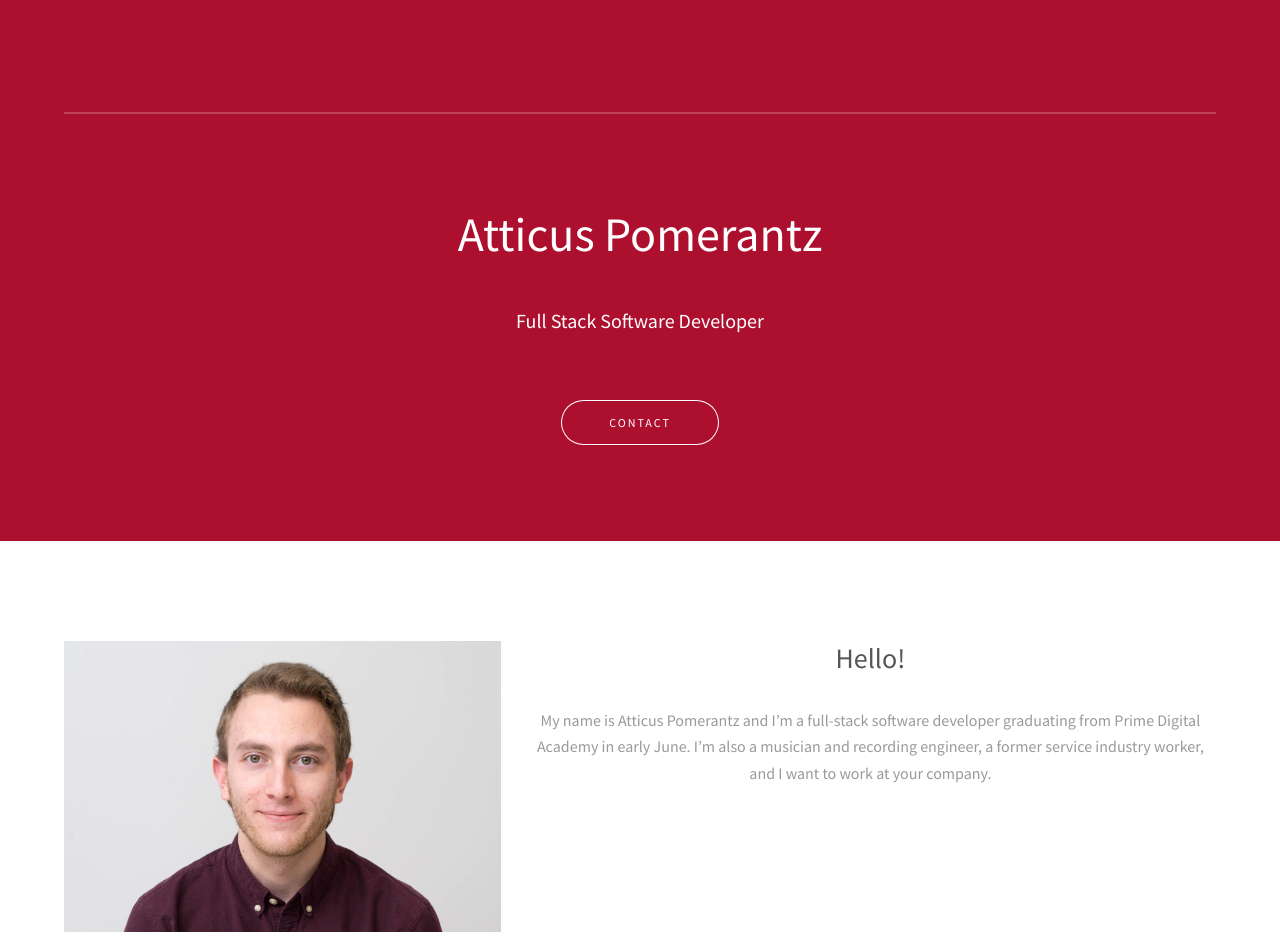
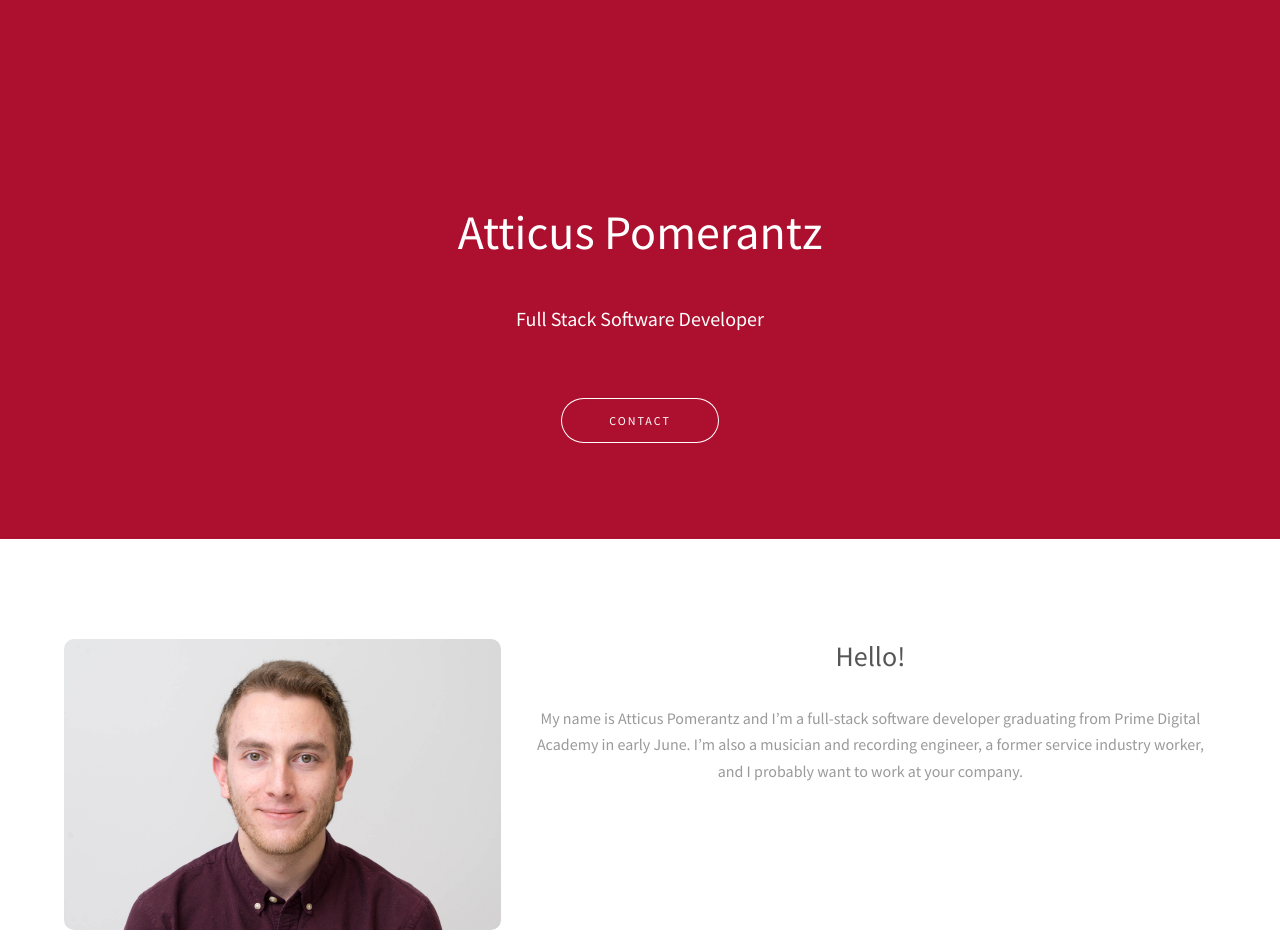
Before and after one commit to rapomerantz/personal_website_draft, a plain HTML site: page index.html in a window 1280 px wide. Shown: the top 952 px of the page. Drawn offline with Linux system fonts and the light colour scheme.

Commit message:
commit 9pm

```diff
--- a/assets/css/main.css
+++ b/assets/css/main.css
@@ -2223,10 +2223,13 @@
 
 		.image.left, .image.right {
 			max-width: 40%;
+			border-radius: 100px;
 		}
 
 			.image.left img, .image.right img {
 				width: 100%;
+				border-radius: 10px;
+
 			}
 
 		.image.round img {
@@ -2937,10 +2940,10 @@
 		}
 
 		#banner .inner {
-			border-top: 2px solid rgba(255, 255, 255, 0.2);
+			/* border-top: 2px solid rgba(255, 255, 255, 0.2); */
 			position: relative;
 			z-index: 10005;
-			padding-top: 8em;
+			/* padding-top: 8em; */
 		}
 
 		#banner h1 {
--- a/index.html
+++ b/index.html
@@ -76,7 +76,7 @@
 							<p>My name is Atticus Pomerantz and I’m a full-stack software developer
 								graduating from Prime Digital Academy in early June.
 								I’m also a musician and recording engineer,
-								a former service industry worker, and I want to work at your company.</p>
+								a former service industry worker, and I probably want to work at your company.</p>
 							<footer>
 								<a href="#" class="button">Learn More</a>
 							</footer>
@@ -104,7 +104,7 @@
 
 					<!-- <h3>Get in touch</h3> -->
 
-					<!-- <form action="#" method="post">
+					<form action="#" method="post">
 
 						<div class="field half first">
 							<label for="name">Name</label>
@@ -121,7 +121,7 @@
 						<ul class="actions">
 							<li><input value="Send Message" class="button alt" type="submit"></li>
 						</ul>
-					</form> -->
+					</form>
 
 					<div class="copyright">
 						&copy; Atticus Pomerantz <br/> Design: <a href="https://templated.co">TEMPLATED</a>.
```
